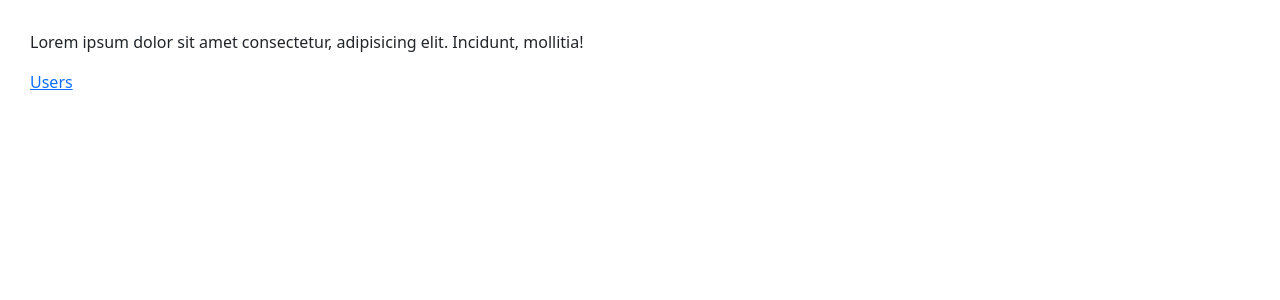
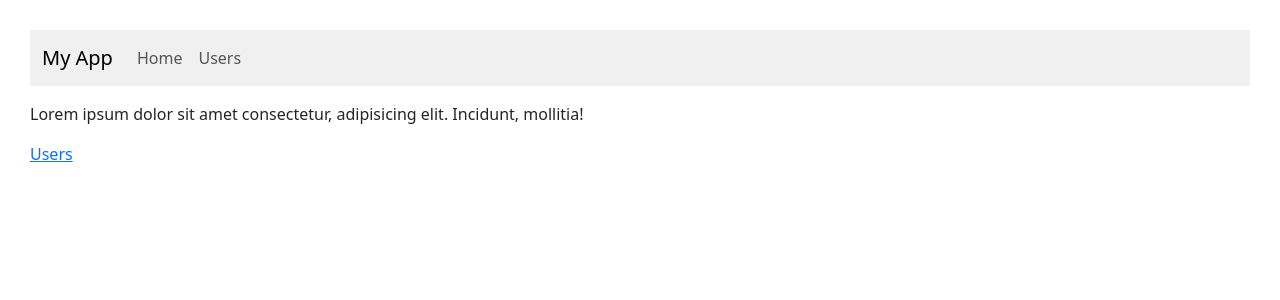
Before and after one commit to avgvustinee/react-intermediate, a React (Vite) app: page / in a window 1280 px wide. Shown: the top 300 px of the page. Built offline with nearby package versions, Linux system fonts and the light colour scheme.

Commit message:
Nested Routes

```diff
--- a/src/routing/Layout.tsx
+++ b/src/routing/Layout.tsx
@@ -1,10 +1,13 @@
+import { Outlet } from 'react-router-dom';
 import NavBar from './NavBar';
 
 const Layout = () => {
   return (
     <>
       <NavBar />
-      <div id="main"></div>
+      <div id="main">
+        <Outlet/>
+      </div>
     </>
   );
 };
--- a/src/routing/NavBar.tsx
+++ b/src/routing/NavBar.tsx
@@ -1,8 +1,10 @@
+import { Link } from "react-router-dom";
+
 const NavBar = () => {
   return (
     <nav
       className="navbar navbar-expand-lg"
-        style={{ background: '#f0f0f0', marginBottom: '1rem' }}
+      style={{ background: "#f0f0f0", marginBottom: "1rem" }}
     >
       <div className="container-fluid">
         <a className="navbar-brand" href="#">
@@ -11,14 +13,14 @@
         <div className="collapse navbar-collapse" id="navbarNav">
           <ul className="navbar-nav">
             <li className="nav-item">
-                <a className="nav-link active" href="#">
+              <Link to="/" className="nav-link">
                 Home
-                </a>
+              </Link>
             </li>
             <li className="nav-item">
-                <a className="nav-link" href="#">
+              <Link to="/users" className="nav-link">
                 Users
-                </a>
+              </Link>
             </li>
           </ul>
         </div>
--- a/src/routing/routes.tsx
+++ b/src/routing/routes.tsx
@@ -1,26 +1,19 @@
 import { createBrowserRouter } from "react-router-dom";
-import ContactPage from "./ContactPage";
 import HomePage from "./HomePage";
+import Layout from "./Layout";
 import UserDetailPage from "./UserDetailPage";
 import UserListPage from "./UserListPage";
 
-const router = createBrowserRouter( [
-  { path: "/", element: <HomePage /> },
-  { path: "/users", element: <UserListPage /> },
-  { path: "/contact", element: <ContactPage /> },
-  { path: "/users/:id", element: <UserDetailPage /> },
-],
-/*{
-  future: {
-
-    v7_fetcherPersist: true,
-    v7_normalizeFormMethod: true,
-    v7_partialHydration: true,
-    v7_relativeSplatPath: true,
-    v7_skipActionErrorRevalidation: true,
+const router = createBrowserRouter([
+  {
+    path: "/",
+    element: <Layout />,
+    children: [
+      { index: true, element: <HomePage /> },
+      { path: "users", element: <UserListPage /> },
+      { path: "users/:id", element: <UserDetailPage /> },
+    ],
   },
-}*/
-
-);
+]);
 
 export default router;
```
Lines whose indentation alone changed are shown as unchanged.
